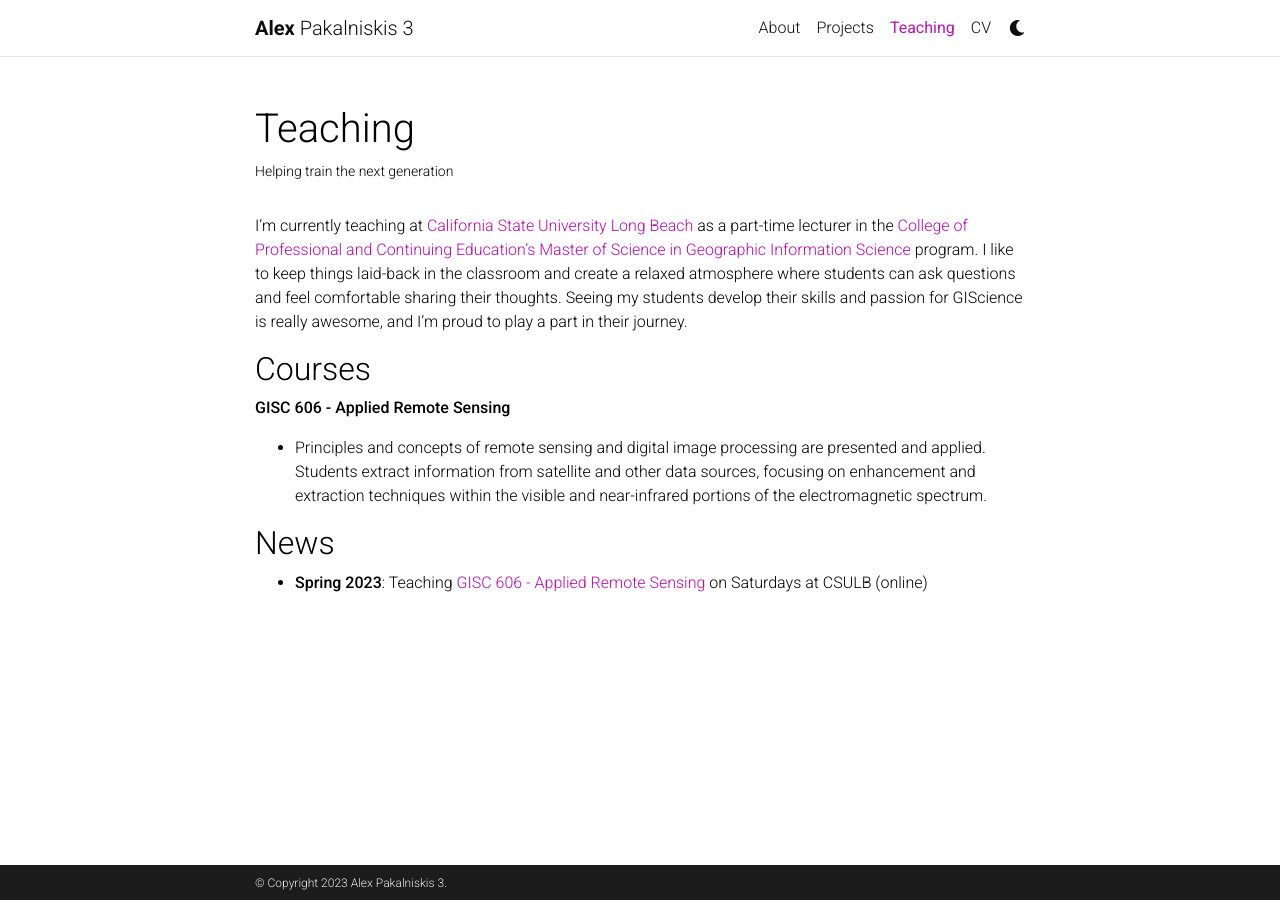
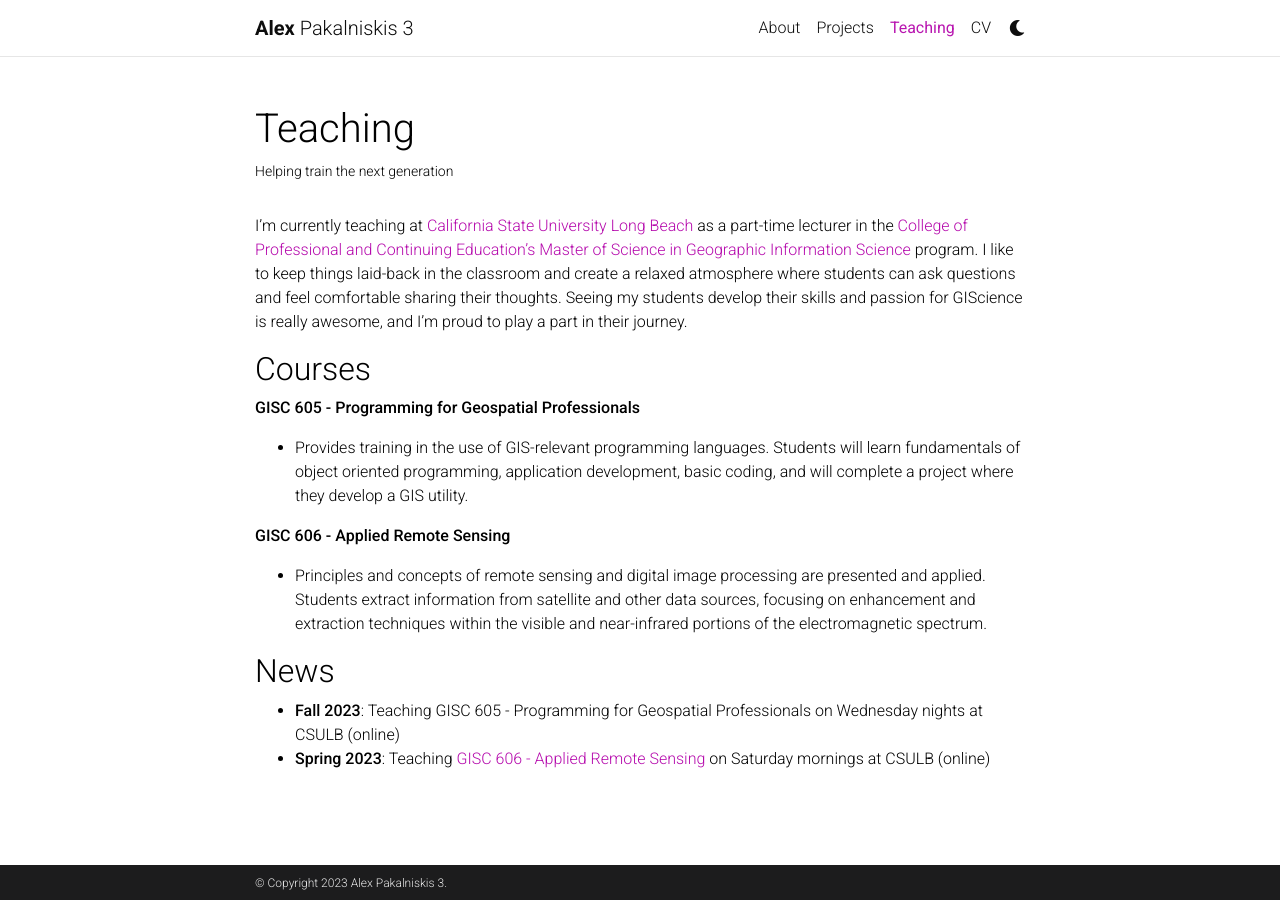
Before and after one commit to alex-pakalniskis/alex-pakalniskis.github.io, a Jekyll site: the page built from _pages/teaching.md, in a window 1280 px wide. Built offline with Jekyll 4.4.1, drawn with Linux system fonts in a browser that asks for light colours; comment, search, counter and statistics services are not loaded; a style sheet for code colours, icons or effects is not loaded.

Commit message:
Update teaching.md

```diff
--- a/_pages/teaching.md
+++ b/_pages/teaching.md
@@ -10,8 +10,12 @@ nav_order: 3
 I’m currently teaching at [California State University Long Beach](https://www.csulb.edu/) as a part-time lecturer in the [College of Professional and Continuing Education’s](https://www.cpace.csulb.edu/) [Master of Science in Geographic Information Science](https://www.cpace.csulb.edu/courses/degree-programs/master-of-science-in-geographic-information-science) program. I like to keep things laid-back in the classroom and create a relaxed atmosphere where students can ask questions and feel comfortable sharing their thoughts. Seeing my students develop their skills and passion for GIScience is really awesome, and I’m proud to play a part in their journey.
 
 ## Courses
+**GISC 605 - Programming for Geospatial Professionals**
+* Provides training in the use of GIS-relevant programming languages. Students will learn fundamentals of object oriented programming, application development, basic coding, and will complete a project where they develop a GIS utility.
+
 **GISC 606 - Applied Remote Sensing**
 * Principles and concepts of remote sensing and digital image processing are presented and applied. Students extract information from satellite and other data sources, focusing on enhancement and extraction techniques within the visible and near-infrared portions of the electromagnetic spectrum.
 
 ## News
-* **Spring 2023**: Teaching [GISC 606 - Applied Remote Sensing](https://alex-pakalniskis.github.io/gisc606-spring2023/) on Saturdays at CSULB (online)
+* **Fall 2023**: Teaching GISC 605 - Programming for Geospatial Professionals on Wednesday nights at CSULB (online)
+* **Spring 2023**: Teaching [GISC 606 - Applied Remote Sensing](https://alex-pakalniskis.github.io/gisc606-spring2023/) on Saturday mornings at CSULB (online)
```
